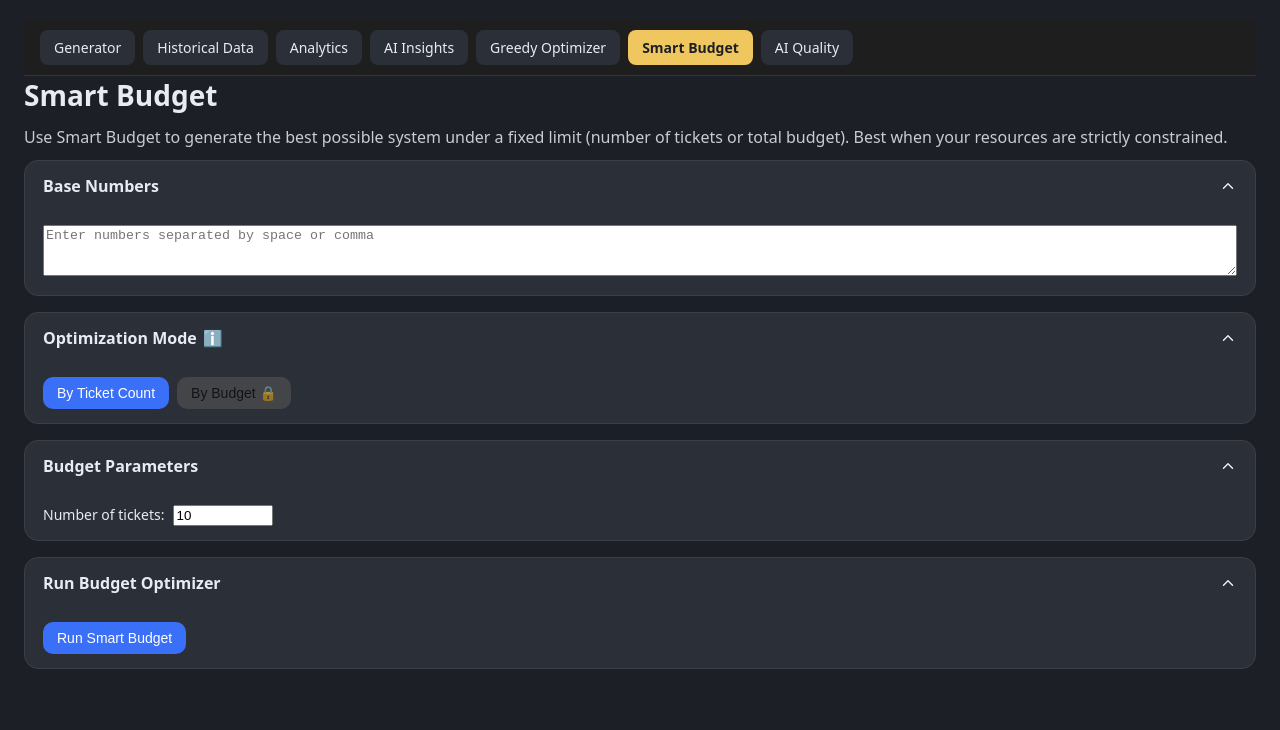
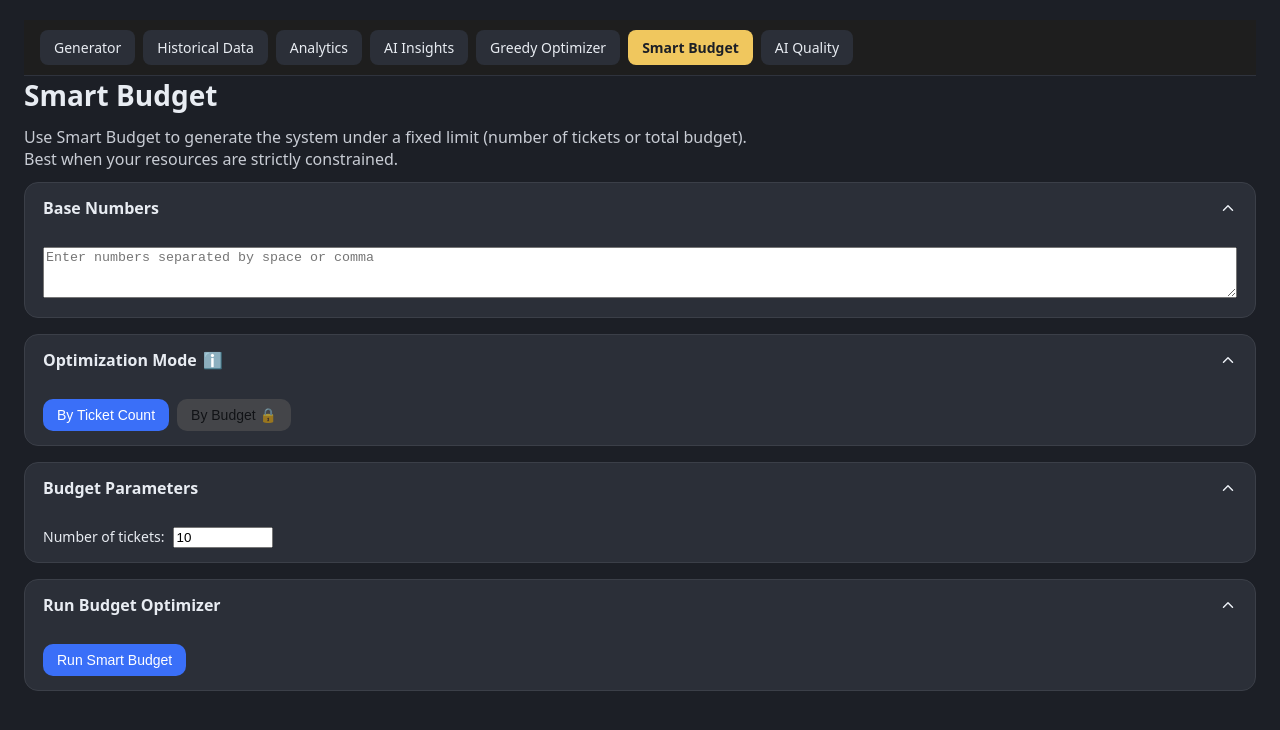
Before and after one commit to brykalov69/lottery-designer-web, a React (Vite) app in the folder frontend/: page /budget in a window 1280 px wide. Shown: the top 730 px of the page. Built offline with nearby package versions, Linux system fonts and the light colour scheme.

Commit message:
UX: explain budget analysis purpose

```diff
--- a/frontend/src/SmartBudget.tsx
+++ b/frontend/src/SmartBudget.tsx
@@ -100,8 +100,8 @@ export default function SmartBudget() {
     <>
       <h1>Smart Budget</h1>
 <p style={{ color: "#C8CCD4", marginBottom: 12 }}>
-  Use Smart Budget to generate the best possible system
-  under a fixed limit (number of tickets or total budget).
+  Use Smart Budget to generate the system
+  under a fixed limit (number of tickets or total budget). <br />
   Best when your resources are strictly constrained.
 </p>
 
```
